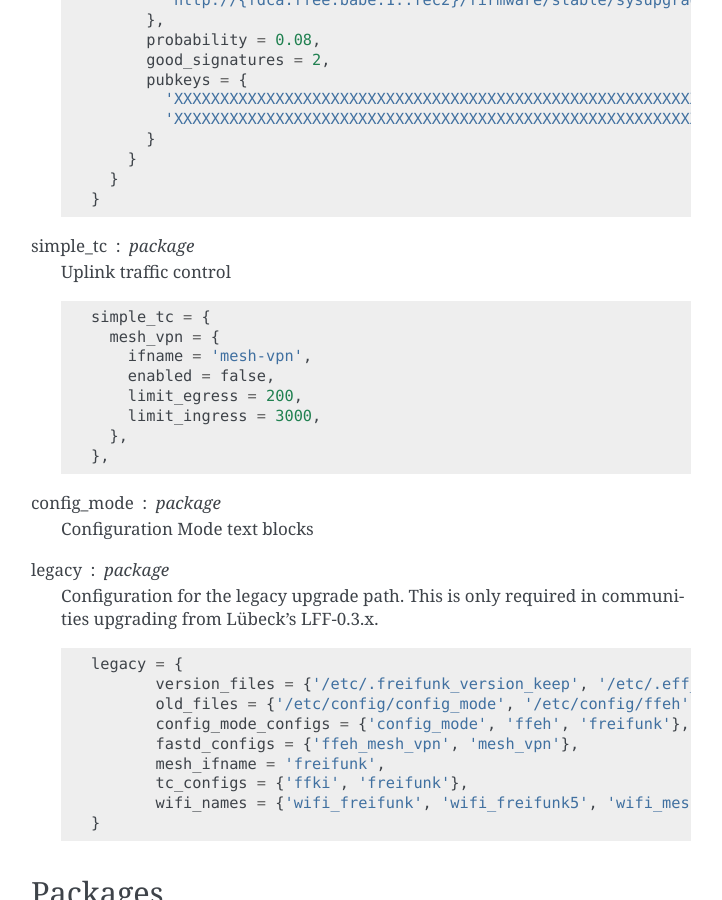
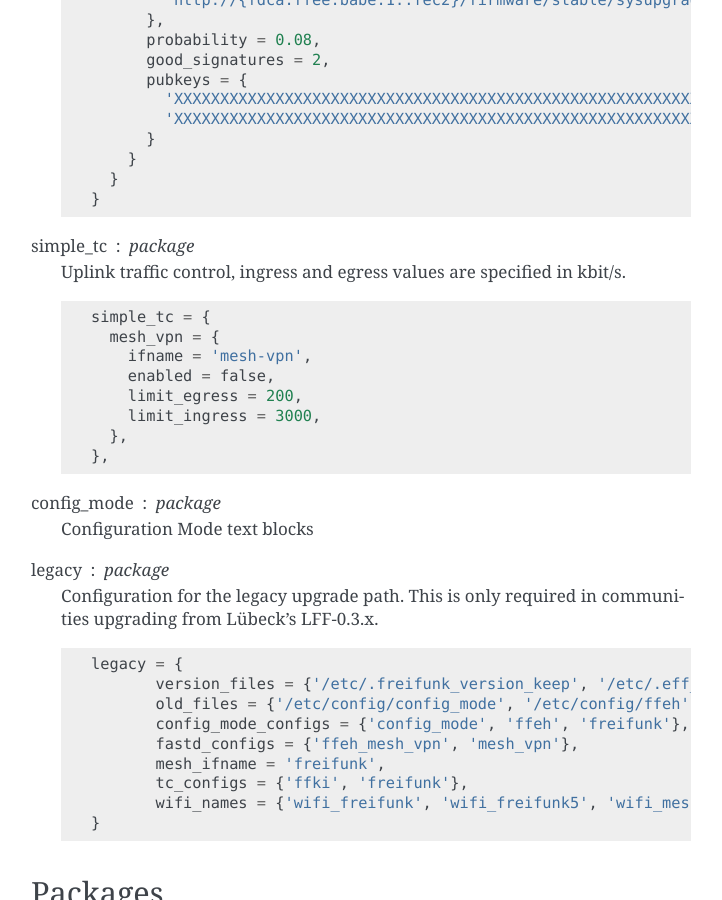
Before and after one commit to freifunk-gluon/gluon, a Sphinx documentation site: the page built from docs/user/site.rst, in a window 1280 px wide and 900 px high, scrolled down 2638 px. Shown: the whole window, without its empty margins (389-1111 px from the left). Built offline with Sphinx 7.4.7, drawn with Linux system fonts in a browser that asks for light colours.

Commit message:
site.rst: document ingress/egress unit in simple_tc

```diff
--- a/docs/user/site.rst
+++ b/docs/user/site.rst
@@ -138,7 +138,7 @@ autoupdater : package
       }
 
 simple_tc : package
-    Uplink traffic control
+    Uplink traffic control, ingress and egress values are specified in kbit/s.
     ::
 
       simple_tc = {
```
